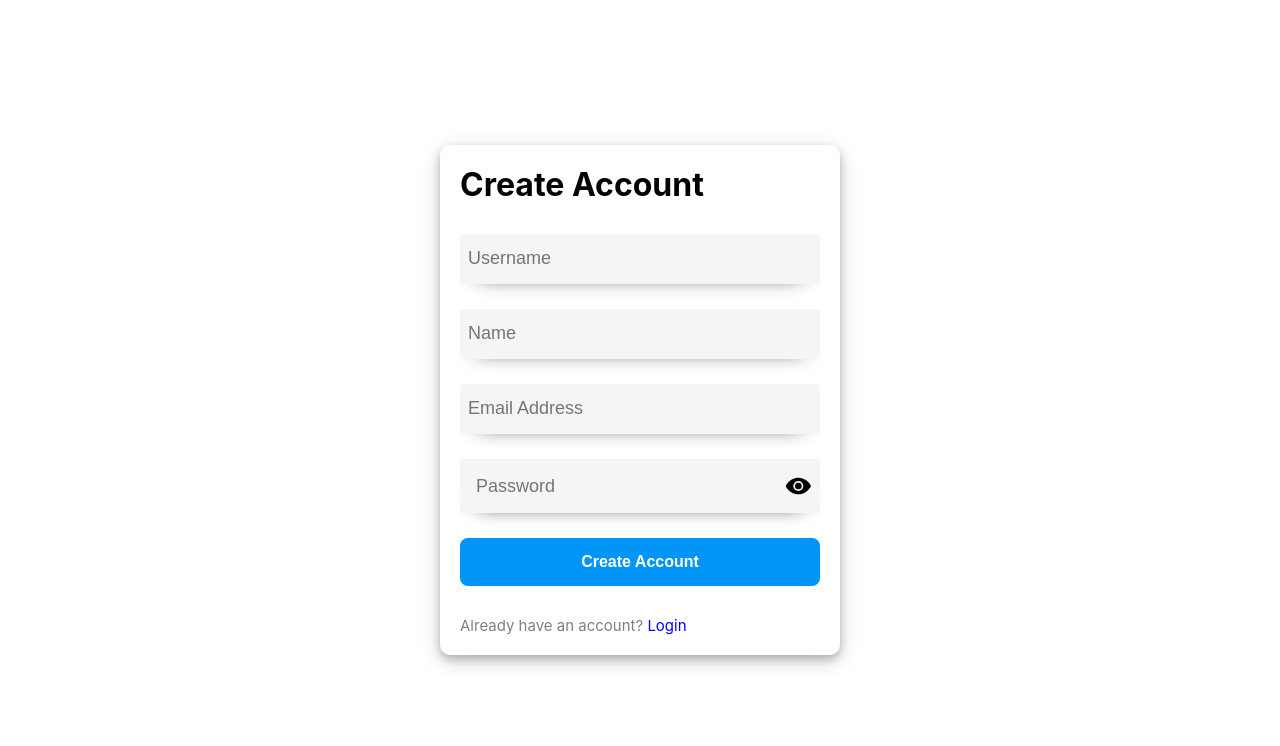
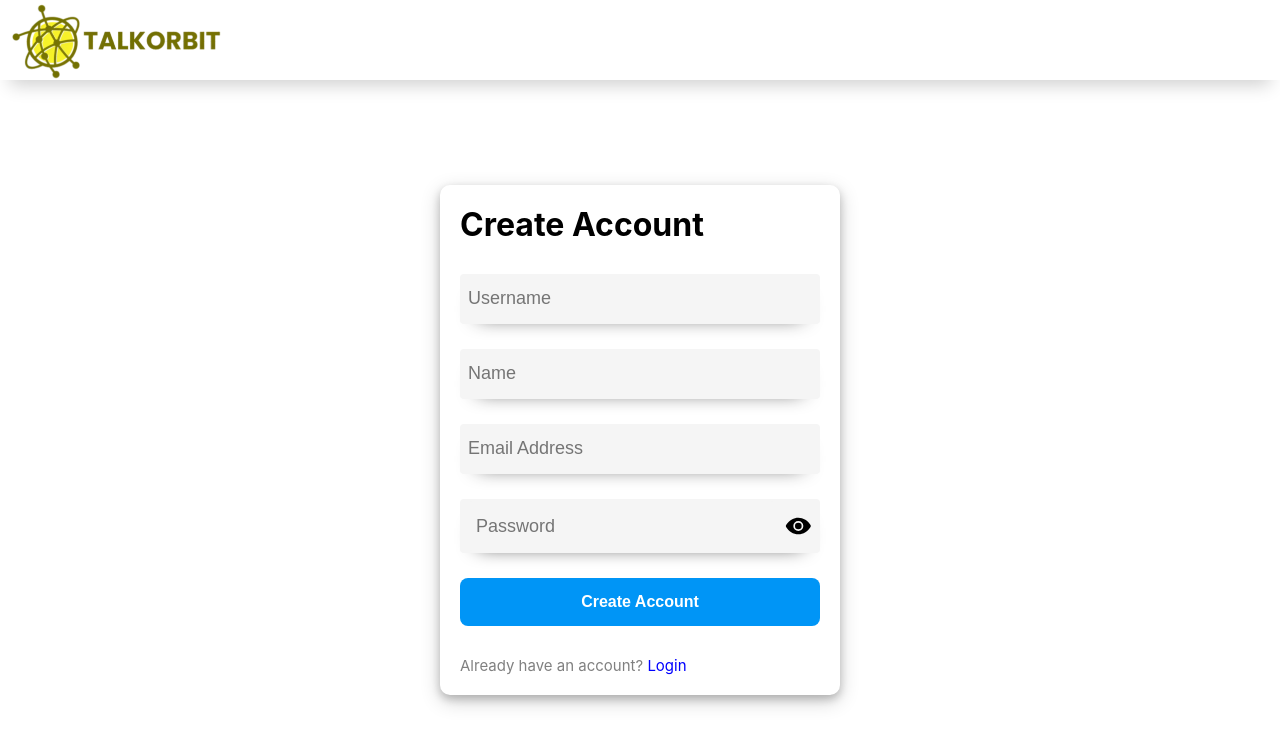
Before and after one commit to IrtazaAhmed147/ChatApplication, a React (Create React App) app: page /signup in a window 1280 px wide. Shown: the top 746 px of the page. Built offline with nearby package versions, Linux system fonts and the light colour scheme.

Commit message:
adding logo

```diff
--- a/src/Components/Navbar.jsx
+++ b/src/Components/Navbar.jsx
@@ -1,9 +1,11 @@
 import React from 'react'
 import styles from './Navbar.module.css'
+import Logo from '../Assets/talkorbitLogo.png'
 const Navbar = () => {
   return (
     <div className={styles.nav}>
-      <h1>TalkOrbit</h1>
+
+      <img src={Logo} alt="" />
     </div>
   )
 }
--- a/src/Components/Navbar.module.css
+++ b/src/Components/Navbar.module.css
@@ -9,7 +9,7 @@
 
 }
 
-.nav h1 {
+.nav img {
     margin: 0px 10px;
-
+    height: 100%;
 }
--- a/src/Pages/Auth.css
+++ b/src/Pages/Auth.css
@@ -1,5 +1,5 @@
 .AuthMain{
-    height: 100vh;
+    height: 90vh;
     width: 100%;
     display: flex;
     align-items: center;
--- a/src/Pages/Login.jsx
+++ b/src/Pages/Login.jsx
@@ -2,9 +2,12 @@ import React from 'react'
 import { IoEye } from 'react-icons/io5'
 import { Link } from 'react-router-dom'
 import './Auth.css'
+import Navbar from '../Components/Navbar'
 
 const Login = () => {
   return (
+    <>
+     <Navbar />
     <div className='AuthMain'>
     <div className='AuthBox'>
 
@@ -32,6 +35,7 @@ const Login = () => {
     </div>
 
   </div>
+    </>
   )
 }
 
--- a/src/Pages/Signup.jsx
+++ b/src/Pages/Signup.jsx
@@ -2,10 +2,13 @@ import React from 'react'
 import './Auth.css'
 import { Link } from 'react-router-dom'
 import { IoEye } from 'react-icons/io5'
+import Navbar from '../Components/Navbar'
 const Signup = () => {
 
 
   return (
+    <>
+    <Navbar />
     <div className='AuthMain'>
       <div className='AuthBox'>
 
@@ -39,6 +42,7 @@ const Signup = () => {
       </div>
 
     </div>
+    </>
   )
 }
 
```
Also changed, not shown: src/Assets/talkorbitLogo.png (added).
